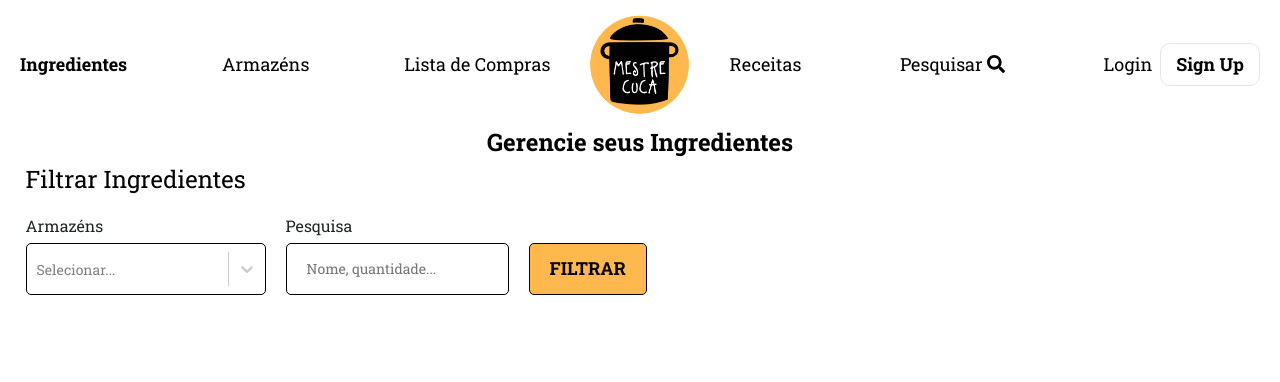
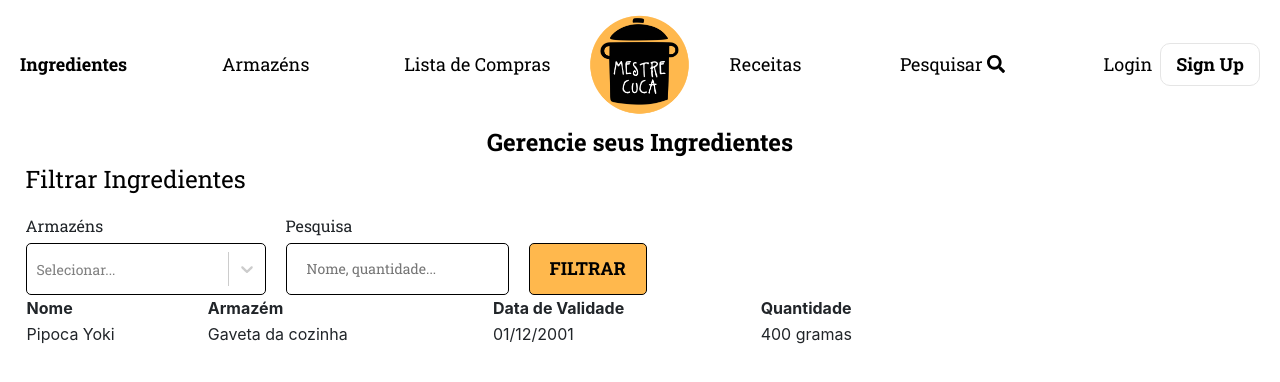
Before and after one commit to fabiofaundes/mestre-cuca-front, a React (Create React App) app in the folder front/mestre_cuca/: page / in a window 1280 px wide. Shown: the top 382 px of the page. Built offline with nearby package versions, Linux system fonts and the light colour scheme.

Commit message:
create table component

```diff
--- /dev/null
+++ b/front/mestre_cuca/src/_components/Table/Table.js
@@ -0,0 +1,41 @@
+import React, { useState } from 'react'
+import PropTypes from 'prop-types'
+import styled from 'styled-components'
+
+const StyledTable = styled.table`
+
+`
+
+const Table = ({data, columnNames, className}) => {
+
+  return (
+    <StyledTable className={className}>
+      <thead>
+        <tr>
+          {
+            columnNames.map((item, i) => <th key={`header${i}`}>{item}</th>)
+          }
+        </tr>
+      </thead>
+      <tbody>
+        {
+          data.map((item, i) =>
+            <tr key={`object${i}`}>
+              {
+                Object.keys(item).map(key => <td key={`object${key}${i}`}>{item[key]}</td>)
+              }
+            </tr>
+          )
+        }
+      </tbody>
+    </StyledTable>
+  )
+}
+
+Table.propTypes = {
+  data: PropTypes.arrayOf(PropTypes.object).isRequired,
+  columnNames: PropTypes.arrayOf(PropTypes.string).isRequired,
+  className: PropTypes.string
+}
+
+export default Table
--- a/front/mestre_cuca/src/_components/index.js
+++ b/front/mestre_cuca/src/_components/index.js
@@ -1,5 +1,6 @@
 import NavBar from './NavBar/NavBar'
 import Filter from './Filter/Filter'
 import LabeledInput from './LabeledInput/LabeledInput'
+import Table from './Table/Table'
 
-export { NavBar, Filter, LabeledInput }
+export { NavBar, Filter, LabeledInput, Table }
--- a/front/mestre_cuca/src/pages/Ingredientes/Ingredientes.js
+++ b/front/mestre_cuca/src/pages/Ingredientes/Ingredientes.js
@@ -1,11 +1,30 @@
 import React from 'react'
-import { Filter } from '../../_components'
+import { Filter, Table } from '../../_components'
+
+const mockedData = [
+  {
+    nome: "Pipoca Yoki",
+    armazem: "Gaveta da cozinha",
+    dataDeValidade: "01/12/2001",
+    quantidade: "400 gramas",
+  },
+]
+
+const mockedColumNames = [
+  "Nome",
+  "Armazém",
+  "Data de Validade",
+  "Quantidade",
+]
 
 const Ingredientes = () => {
   return(
     <>
       <h1 className='title text-center'>Gerencie seus Ingredientes</h1>
       <Filter target="ingrediente" />
+      <div className='row no-gutters'>
+      <Table data={mockedData} columnNames={mockedColumNames} className='col-lg-9'/>
+      </div>
     </>
   )
 }
```
Also changed, not shown: 1 other file (tests, documents, lock files or other folders).
